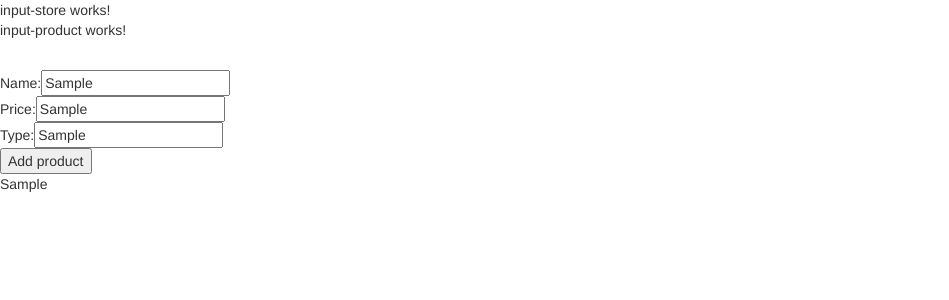
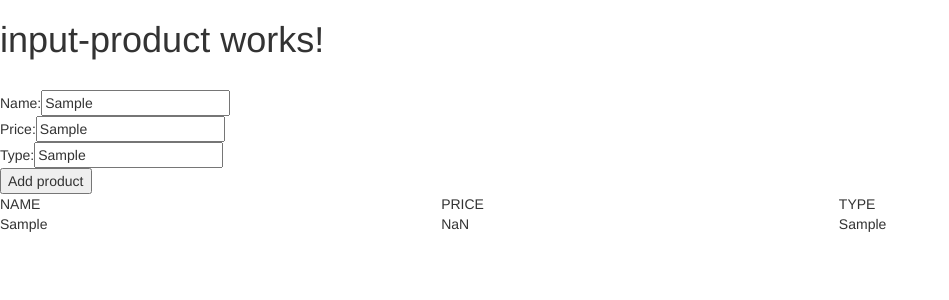
Before and after one commit to junglemove/angular-jour2, an Angular app: page / in a window 1280 px wide. Both pictures are taken after typing "Sample", "Sample", "Sample" into the empty fields and a click on the button "Add product". Shown: the top 300 px of the page, without its empty margins (0-949 px from the left). Built offline with nearby package versions, Linux system fonts and the light colour scheme.

Commit message:
Render using bootstrap table

```diff
--- a/src/app/app.component.ts
+++ b/src/app/app.component.ts
@@ -1,7 +1,7 @@
 import { Component, Input } from '@angular/core'
 import { Foo } from './DIFail/fail'
 import { Order } from './data/order'
-import { Product } from './data/product'
+import { Product, IProduct } from './data/product'
 import { Restaurant } from './data/restaurant'
 import { Store } from './data/store'
 
@@ -15,7 +15,7 @@ import { Store } from './data/store'
 	styleUrls: ['./app.component.css']
 })
 export class AppComponent {
-  	@Input() private products:Product[];
+  	private products:Product[];
 
 	message = 'Bonjour !'
 	mySize = 42
@@ -27,6 +27,14 @@ export class AppComponent {
 		console.log('onOrder', order, isReady, message)
 	}
 
+	onAddProduct(product:IProduct){
+		this.products.push(product);
+		console.log("****** HANDLED BY app-component *******");
+		for(var i=0; i<this.products.length ; i++){
+			console.log("Name: "+ this.products[i].name);
+		}
+	}
+
 	onClick(value: string){
 		this.store.addProducts(this.order.products)
 		this.restaurant.passOrder(this.order)
--- a/src/app/input-product/input-product.component.html
+++ b/src/app/input-product/input-product.component.html
@@ -1,6 +1,6 @@
-<p>
+<h1>
   input-product works!
-</p>
+</h1>
 <div>
   <br>
   Name:<input #name>
--- a/src/app/input-store/input-store.component.html
+++ b/src/app/input-store/input-store.component.html
@@ -1,6 +1,14 @@
 
-  input-store works!
   <app-input-product (onSubmit)="onAddProduct($event)"></app-input-product>
-	<div *ngFor="let x of products">
-		{{ x.name }}
-	</div>
+		<table class="table" >
+			<tr>
+				<td>NAME</td>
+				<td>PRICE</td>
+				<td>TYPE</td>
+			</tr>
+			<tr *ngFor="let product of products">
+				<td>{{ product.name }}</td>
+				<td>{{ product.price }}</td>
+				<td>{{ product.type }}</td>
+			</tr>
+		</table>
```
